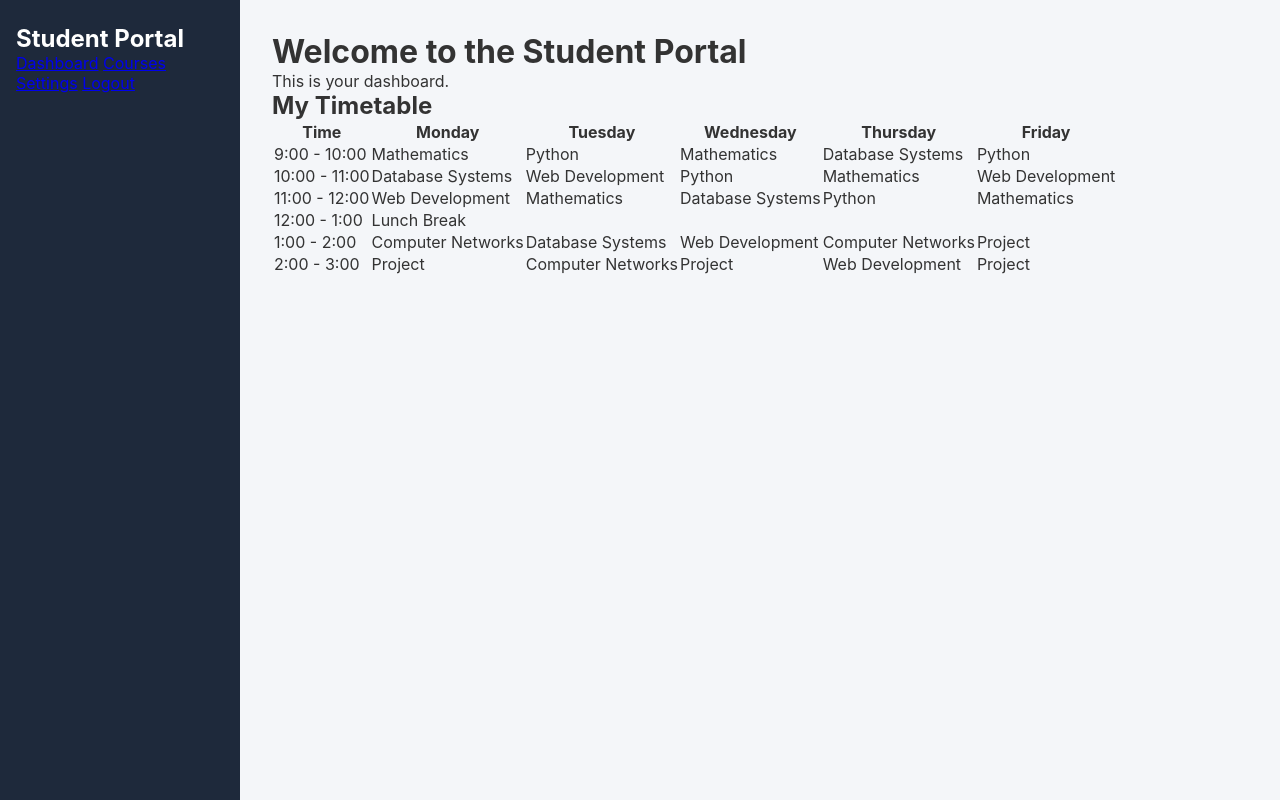
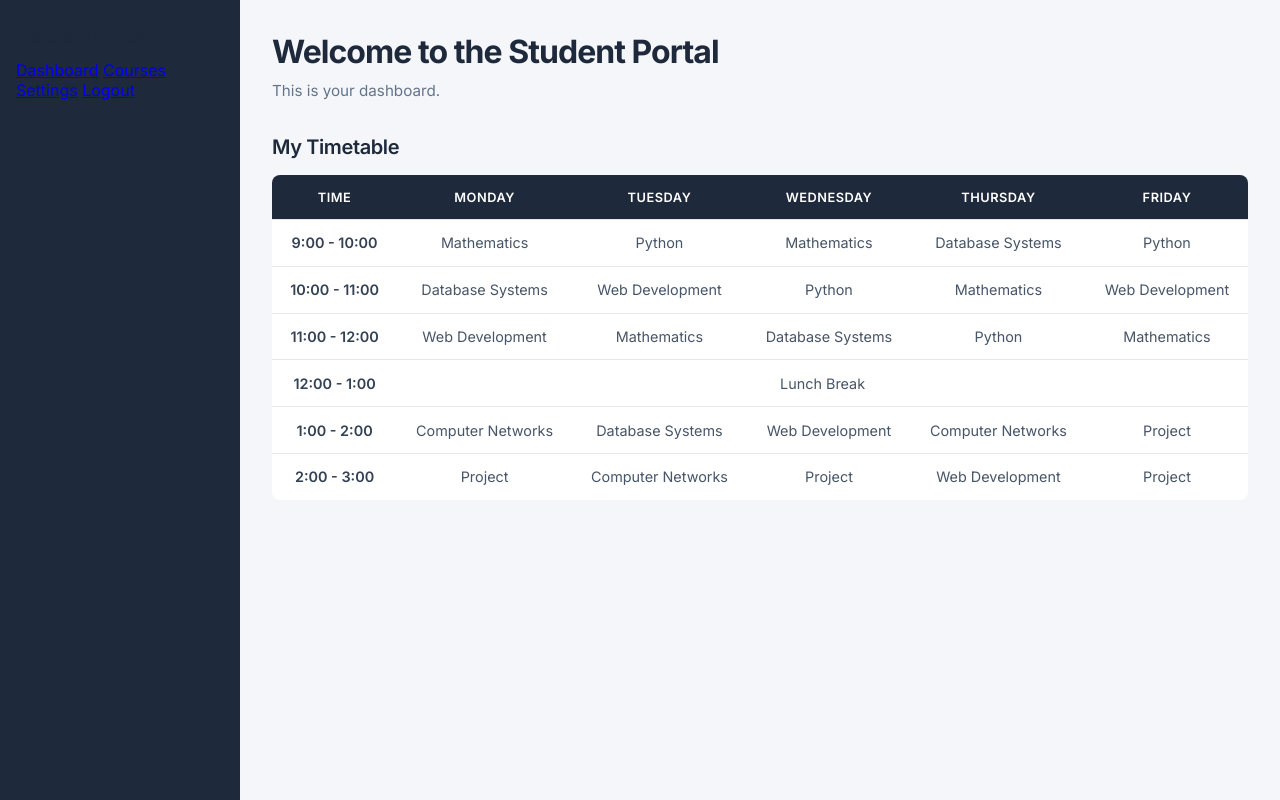
Before and after one commit to don-curleone/student-portal, a Flask app: page /home in a window 1280 px wide. Run offline with Flask 3, Linux system fonts and the light colour scheme.

Commit message:
style changes for table

```diff
--- a/static/style.css
+++ b/static/style.css
@@ -1,8 +1,11 @@
+@import url('https://fonts.googleapis.com/css2?family=Inter:wght@400;500;600;700&display=swap');
+
+
 * {
     box-sizing: border-box;
     margin: 0;
     padding: 0;
-    font-family: -apple-system, BlinkMacSystemFont, "Segoe UI", Roboto, sans-serif;
+    font-family: "Inter", -apple-system, BlinkMacSystemFont, "Segoe UI", sans-serif;
 }
 
 body {
@@ -24,9 +27,85 @@ body {
     padding: 2rem;
 }
 
+/* Headings */
+
+h1 {
+    font-size: 2rem;
+    font-weight: 700;
+    letter-spacing: -0.03em;
+    color: #1e293b;
+    margin-bottom: 0.5rem;
+}
+
+h2 {
+    font-size: 1.25rem;
+    font-weight: 600;
+    letter-spacing: -0.02em;
+    color: #1e293b;
+    margin-bottom: 0.75rem;
+}
+
+p {
+    font-size: 0.95rem;
+    font-weight: 400;
+    line-height: 1.6;
+    color: #64748b;
+}
+
+/* Cards */
+
 .card {
     background-color: #fff;
     padding: 1.5rem;
     border-radius: 8px;
     box-shadow: 0 1px 3px rgba(0, 0, 0, 0.1);
 }
+
+/* Sections */
+
+section {
+    margin-top: 2rem;
+}
+
+/* Timetable */
+
+table {
+    width: 100%;
+    border-collapse: collapse;
+    margin-top: 1rem;
+    background-color: #fff;
+    border-radius: 8px;
+    overflow: hidden;
+}
+
+th,
+td {
+    padding: 0.9rem 1rem;
+    text-align: center;
+    border-bottom: 1px solid #e5e7eb;
+    font-size: 0.9rem;
+}
+
+th {
+    background-color: #1e293b;
+    color: #fff;
+    font-size: 0.8rem;
+    font-weight: 600;
+    text-transform: uppercase;
+    letter-spacing: 0.04em;
+}
+
+td {
+    font-weight: 400;
+    color: #475569;
+}
+
+td:first-child {
+    font-weight: 600;
+    color: #334155;
+    white-space: nowrap;
+}
+
+tr:last-child td {
+    border-bottom: none;
+}
```
